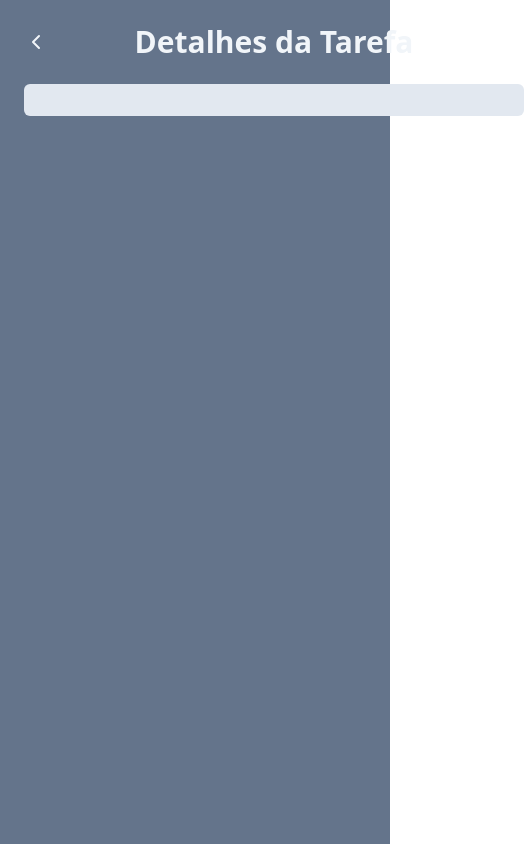
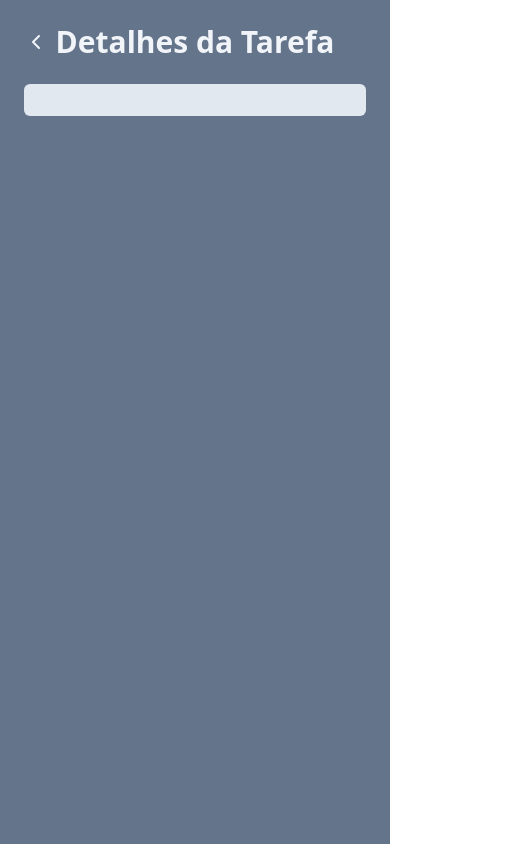
Before and after one commit to joaovitorS-silva/projeto-React-01, a React (Vite) app: page /task in a window 390 px wide. Shown: the whole page, 524 px wide, since content can reach past the window. Built offline with nearby package versions, Linux system fonts and the light colour scheme.

Commit message:
corrigindo erro mobile

```diff
--- a/src/pages/TaskPage.jsx
+++ b/src/pages/TaskPage.jsx
@@ -12,8 +12,8 @@ function TaskPage() {
     navigate(-1);
   }
   return (
-    <div className=" w-screen min-h-screen bg-slate-500  p-6">
-      <div className="w-[500px] mx-auto space-y-4">
+    <div className=" flex w-screen min-h-screen bg-slate-500  p-6">
+      <div className="  justify-center w-[500px] mx-auto space-y-4">
         <div className="flex   justify-center relative mb-6">
           <button
             onClick={BackPage}
```
